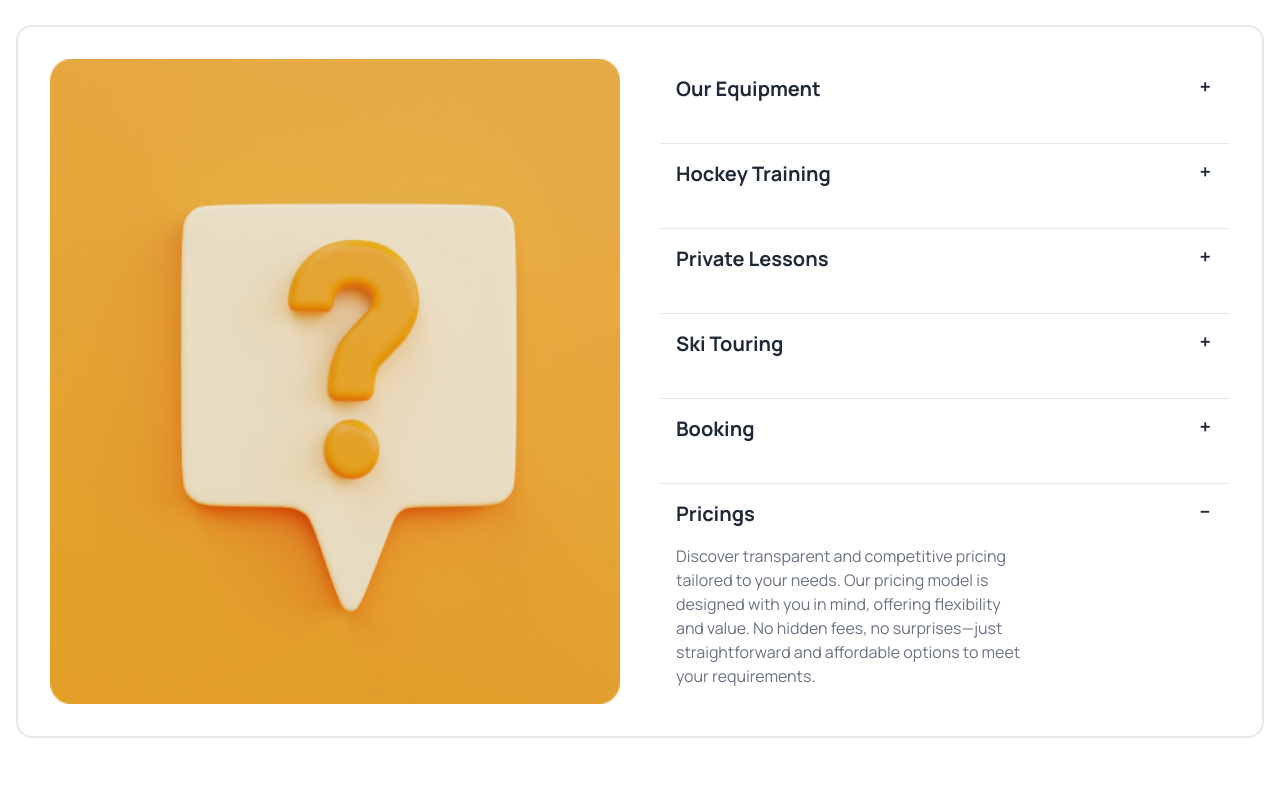
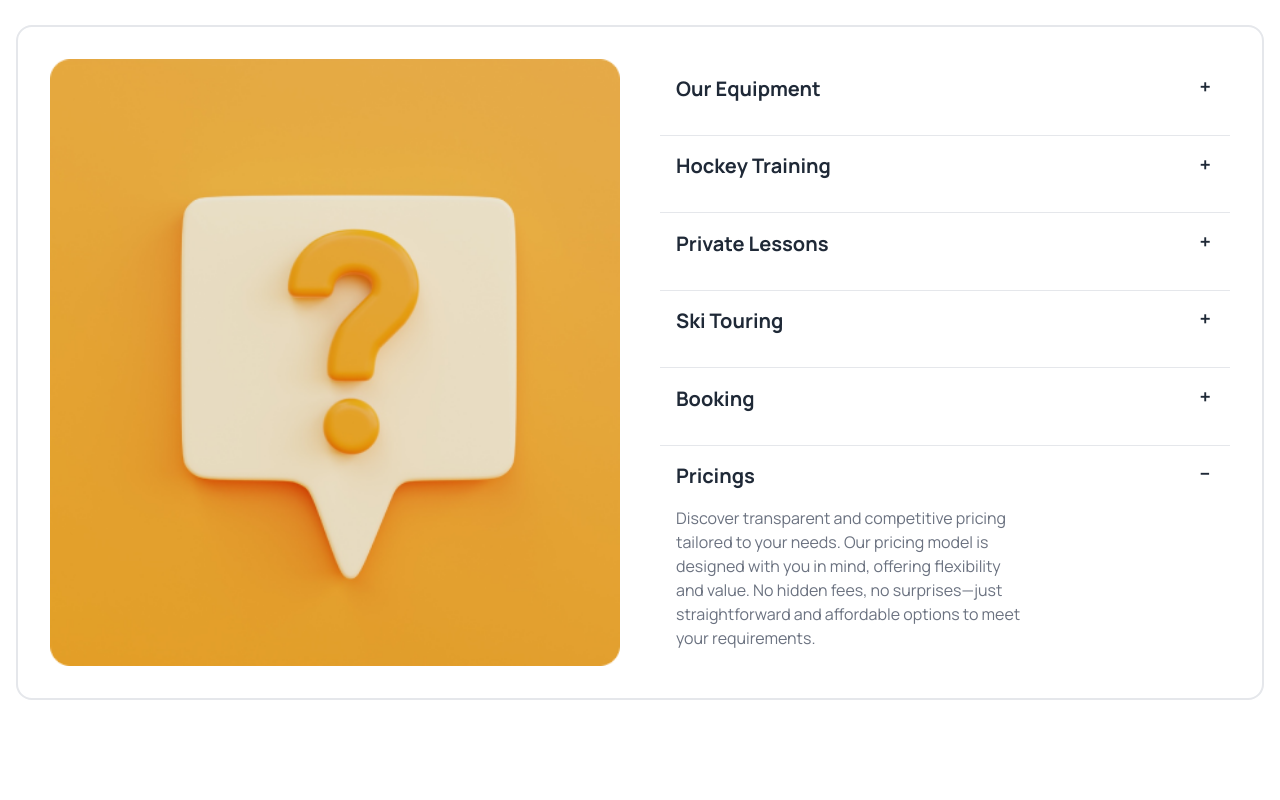
Before and after one commit to nahidraz23/hockeys, a plain HTML site: page index.html in a window 1280 px wide. Shown: the part 3880-4680 px from the top of the page. Drawn offline with nearby package versions, Linux system fonts and the light colour scheme.

Commit message:
css updated

```diff
--- a/index.html
+++ b/index.html
@@ -583,7 +583,7 @@
             <div
                 class="mt-6 lg:mt-12 flex flex-col lg:flex-row justify-around border-2 rounded-2xl p-6 lg:p-8 gap-6 lg:gap-10">
                 <div class="flex flex-1">
-                    <img src="./Images/11.png" alt="" class="w-full h-[180px] lg:h-auto ">
+                    <img src="./Images/11.png" alt="" class="w-full h-[180px] lg:h-auto">
                 </div>
                 <div class="flex flex-col flex-1 justify-around">
 
@@ -597,7 +597,7 @@
                                 and durability, our gear is the epitome of excellence.</p>
                         </div>
                     </div>
-                    <hr class="mt-1 lg:mt-6">
+                    <hr class="mt-1 lg:mt-4">
                     <div class="collapse collapse-plus">
                         <input type="radio" name="my-accordion-3" checked="checked" />
                         <div class="collapse-title text-xl font-bold">
@@ -609,7 +609,7 @@
                                 strength, and enhancing game intelligence.</p>
                         </div>
                     </div>
-                    <hr class="mt-1 lg:mt-6">
+                    <hr class="mt-1 lg:mt-4">
                     <div class="collapse collapse-plus">
                         <input type="radio" name="my-accordion-3" checked="checked" />
                         <div class="collapse-title text-xl font-bold">
@@ -620,7 +620,7 @@
                                 needs, our one-on-one sessions provide focused attention to amplify your skills.</p>
                         </div>
                     </div>
-                    <hr class="mt-1 lg:mt-6">
+                    <hr class="mt-1 lg:mt-4">
                     <div class="collapse collapse-plus">
                         <input type="radio" name="my-accordion-3" checked="checked" />
                         <div class="collapse-title text-xl font-bold">
@@ -632,7 +632,7 @@
                                 enjoy the thrill of ascending under your own power.</p>
                         </div>
                     </div>
-                    <hr class="mt-1 lg:mt-6">
+                    <hr class="mt-1 lg:mt-4">
                     <div class="collapse collapse-plus">
                         <input type="radio" name="my-accordion-3" checked="checked" />
                         <div class="collapse-title text-xl font-bold">
@@ -645,7 +645,7 @@
                                 or appointment is just a click away.</p>
                         </div>
                     </div>
-                    <hr class="mt-1 lg:mt-6">
+                    <hr class="mt-1 lg:mt-4">
                     <div class="collapse collapse-plus">
                         <input type="radio" name="my-accordion-3" checked="checked" />
                         <div class="collapse-title text-xl font-bold">
@@ -691,7 +691,7 @@
                         <div>
                             <img src="./Images/Group1171275318.png" alt="">
                         </div>
-                        <div class="">
+                        <div class="flex ">
                             <h2 class="text-gray-500">Email : </h2>
                             <p class="text-lg font-extrabold">hockeys@support.com</p>
                         </div>
```
